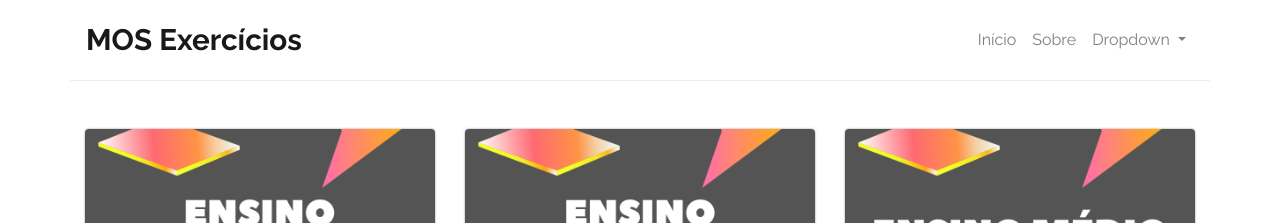
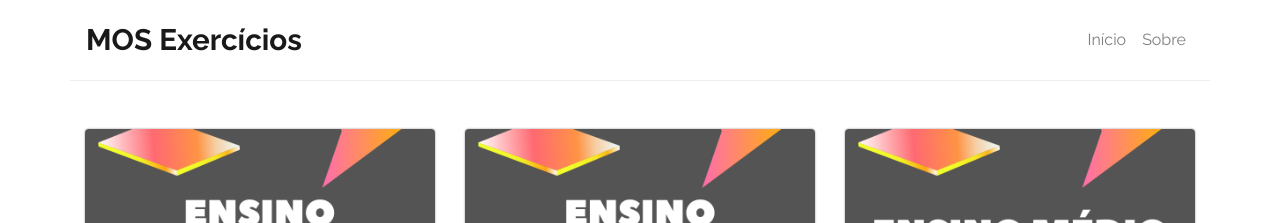
Before and after one commit to MarianaOlis/MarianaOlis.github.io, a Jekyll site: the page built from index.html, in a window 1280 px wide. Shown: the top 223 px of the page. Built offline with Jekyll 4.4.1, drawn with Linux system fonts in a browser that asks for light colours; the list of posts is cut into pages by our own code.

Commit message:
alterando

```diff
--- a/_includes/navigation.html
+++ b/_includes/navigation.html
@@ -22,7 +22,7 @@
       <li class="nav-item">
         <a class="nav-link" href={{"/about/" | relative_url}} >Sobre</a>
       </li>
-      <li class="nav-item dropdown">
+     <!-- <li class="nav-item dropdown">
         <a
           class="nav-link dropdown-toggle"
           href="#"
@@ -45,10 +45,10 @@
             >More Themes</a
           >
         </div>
-      </li>
-      <!-- <li class="nav-item">
-        <a class="nav-link" href="https://github.com/sharu725/cards">Download</a> -->
-      </li>
+      </li> -->
+     <!-- <li class="nav-item">
+        <a class="nav-link" href="https://github.com/sharu725/cards">Download</a>
+      </li> -->
     </ul>
   </div>
 </nav>
```
